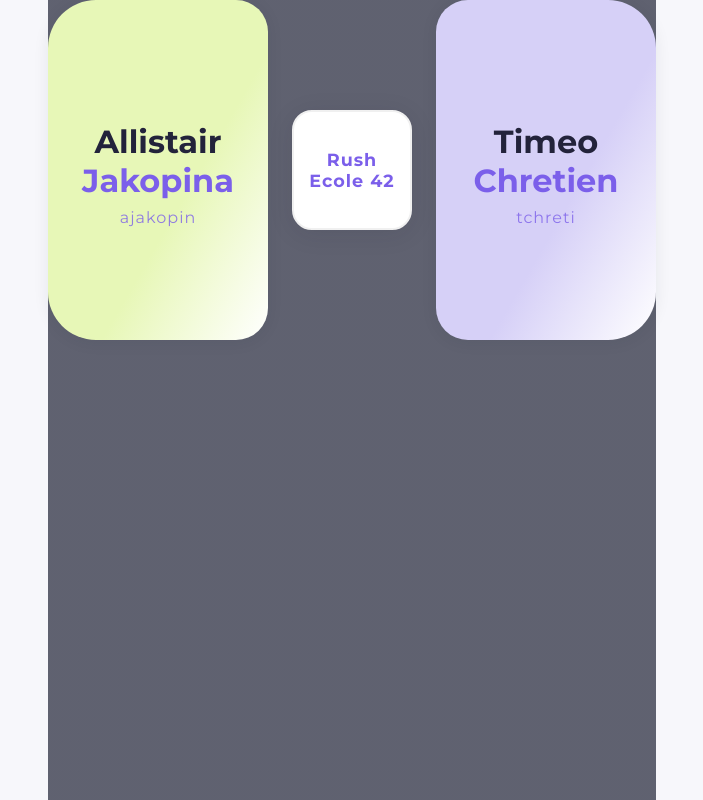
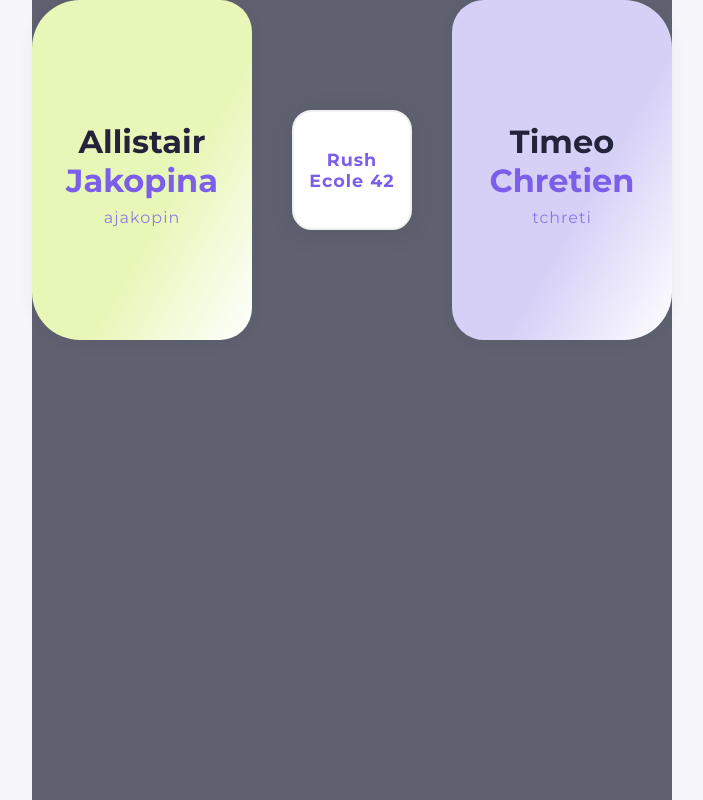
Before and after one commit to ayle57/rush, a website built with Vite: page index.html in a window 1280 px wide. Shown: the whole page, without its empty margins (288-991 px from the left). Built offline with nearby package versions, Linux system fonts and the light colour scheme.

Commit message:
Start fixes

```diff
--- a/index.css
+++ b/index.css
@@ -121,7 +121,7 @@ a.main-project__section small {
     margin: 0;
     letter-spacing: 1px;
 }
-iv.main-project__inner {
+div.main-project__inner {
     display: flex;
     align-items: center;
     justify-content: center;
```
